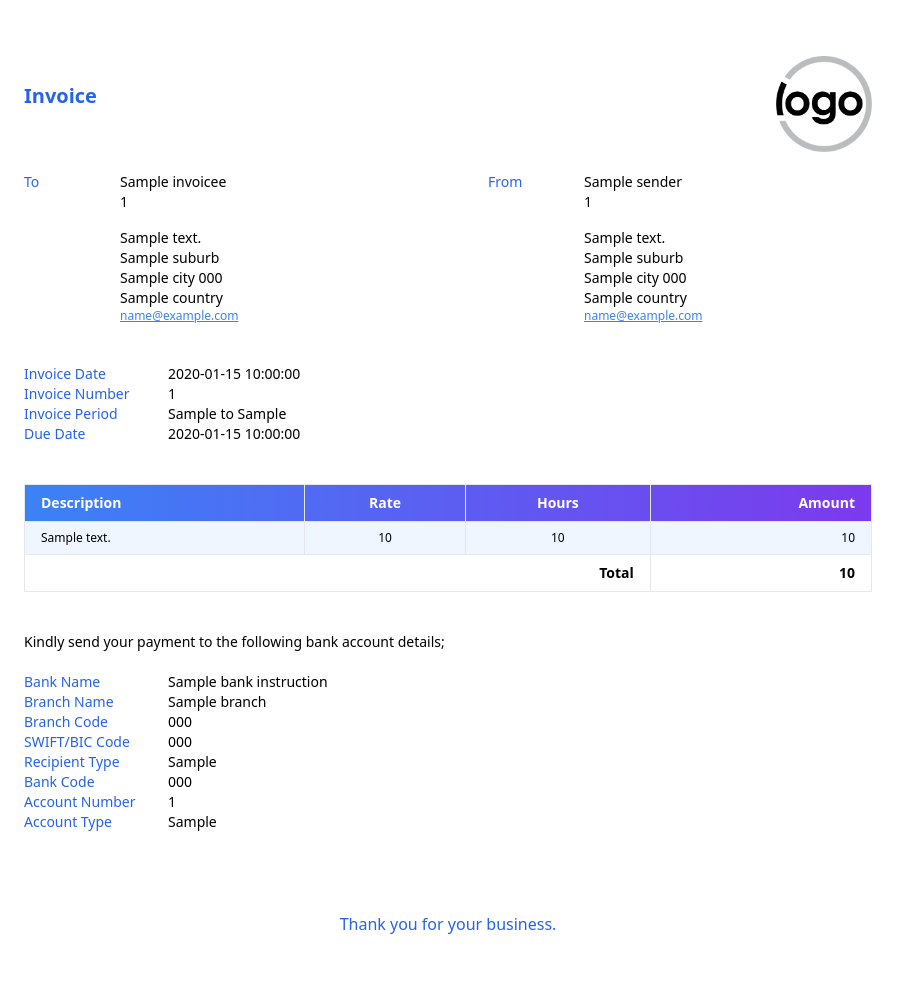
After one commit to ben05allen/GenVoice, a Python web app: template templates/time-invoice.html in a window 1280 px wide. The commit adds this page. Shown: the whole page, without its empty margins (0-911 px from the left). Run offline with Jinja, Linux system fonts and the light colour scheme; the template is opened without the code that fills it: most values are stand-ins (such as "Sample title", 1, 10 or a date in 2020).

Commit message:
adding new templates

```diff
--- a/pyproject.toml
+++ b/pyproject.toml
@@ -27,8 +27,8 @@ dev = [
 ]
 
 [build-system]
-requires = ["hatchling"]
-build-backend = "hatchling.build"
+requires = ["uv_build>=0.9.1,<0.10.0"]
+build-backend = "uv_build"
 
 [tool.pytest.ini_options]
 addopts = "--cov --cov-report=term-missing"
--- /dev/null
+++ b/templates/time-invoice.html
@@ -0,0 +1,136 @@
+<!doctype html>
+<html lang="en">
+  <head>
+    <meta charset="UTF-8" />
+    <meta name="viewport" content="width=device-width, initial-scale=1.0" />
+    <title>Invoice</title>
+    <link
+      href="https://cdn.jsdelivr.net/npm/tailwindcss@2.2.19/dist/tailwind.min.css"
+      rel="stylesheet"
+    />
+    <style>
+      @page {
+        size: A4;
+      }
+    </style>
+  </head>
+  <body>
+    <div class="max-w-4xl my-8 p-6 bg-white text-sm">
+      <div class="flex flex-row justify-between items-center mb-5">
+        <h1 class="text-xl font-bold text-blue-600 mb-4">Invoice</h1>
+        <div>
+          <img src="static/logo.png" alt="" class="h-24" />
+        </div>
+      </div>
+      <div class="flex flex-row mb-10 gap-20">
+        <div class="flex flex-row">
+          <div class="text-blue-600 w-24">To</div>
+          <div class="text-sm w-72">
+            <p>{{ invoicee.name }}</p>
+            <p class="mb-4">{{ invoicee.phone_number }}</p>
+            <p>{{ invoicee.street_address }}</p>
+            <p>{{ invoicee.suburb }}</p>
+            <p>{{ invoicee.city }} {{ invoicee.postcode }}</p>
+            <p>{{ invoicee.country }}</p>
+            <p class="text-xs text-blue-500 underline">{{ invoicee.email }}</p>
+          </div>
+        </div>
+        <div class="flex flex-row">
+          <div class="text-blue-600 w-24">From</div>
+          <div class="text-sm w-72">
+            <p>{{ sender.name }}</p>
+            <p class="mb-4">{{ sender.phone_number }}</p>
+            <p>{{ sender.street_address }}</p>
+            <p>{{ sender.suburb }}</p>
+            <p>{{ sender.city }} {{ sender.postcode }}</p>
+            <p>{{ sender.country }}</p>
+            <p class="text-xs text-blue-500 underline">{{ sender.email }}</p>
+          </div>
+        </div>
+      </div>
+
+      <div class="flex flex-col mb-10">
+        <div class="flex flex-row items-center">
+          <p class="text-blue-600 w-36">Invoice Date</p>
+          <p>{{ invoice_date }}</p>
+        </div>
+        <div class="flex flex-row items-center">
+          <p class="text-blue-600 w-36">Invoice Number</p>
+          <p>{{ invoice_number }}</p>
+        </div>
+        <div class="flex flex-row items-center">
+          <p class="text-blue-600 w-36">Invoice Period</p>
+          <p>{{ period_start }} to {{ period_end }}</p>
+        </div>
+        <div class="flex flex-row items-center">
+          <p class="text-blue-600 w-36">Due Date</p>
+          <p>{{ due_date }}</p>
+        </div>
+      </div>
+
+      <table class="w-full border-collapse">
+        <thead>
+          <tr class="text-white bg-gradient-to-r from-blue-500 to-purple-600">
+            <th class="border px-4 py-2 text-left">Description</th>
+            <th class="border px-4 py-2 text-center">Rate</th>
+            <th class="border px-4 py-2 text-center">Hours</th>
+            <th class="border px-4 py-2 text-right">Amount</th>
+          </tr>
+        </thead>
+        <tbody>
+          {% for item in items %}
+          <tr
+            class="{% if loop.index0 % 2 == 0 %}bg-blue-50{% else %}bg-white{% endif %}"
+          >
+            <td class="border px-4 py-2 text-xs">{{ item.description }}</td>
+            <td class="border px-4 py-2 text-xs text-center">
+              {{ item.price }}
+            </td>
+            <td class="border px-4 py-2 text-xs text-center">
+              {{ item.quantity }}
+            </td>
+            <td class="border px-4 py-2 text-xs text-right">
+              {{ item.total }}
+            </td>
+          </tr>
+          {% endfor %}
+        </tbody>
+        <tfoot>
+          <tr class="font-bold">
+            <td colspan="3" class="border px-4 py-2 text-right">Total</td>
+            <td class="border px-4 py-2 text-right">{{ total }}</td>
+          </tr>
+        </tfoot>
+      </table>
+
+      <p class="mt-10">
+        Kindly send your payment to the following bank account details;
+      </p>
+      <div class="flex flex-row text-sm mt-5">
+        <div class="text-blue-600 w-36">
+          <p>Bank Name</p>
+          <p>Branch Name</p>
+          <p>Branch Code</p>
+          <p>SWIFT/BIC Code</p>
+          <p>Recipient Type</p>
+          <p>Bank Code</p>
+          <p>Account Number</p>
+          <p>Account Type</p>
+        </div>
+        <div>
+          <p>{{ bank_instructions.bank_name }}</p>
+          <p>{{ bank_instructions.branch }}</p>
+          <p>{{ bank_instructions.branch_code }}</p>
+          <p>{{ bank_instructions.swift_bic_code }}</p>
+          <p>{{ bank_instructions.recipient_type }}</p>
+          <p>{{ bank_instructions.bank_code }}</p>
+          <p>{{ bank_instructions.account_number }}</p>
+          <p>{{ bank_instructions.account_type }}</p>
+        </div>
+      </div>
+      <p class="text-blue-600 text-base text-center mt-20">
+        Thank you for your business.
+      </p>
+    </div>
+  </body>
+</html>
```
Also changed, not shown: templates/service-invoice.html (renamed from templates/invoice.html, +6 -12 lines), 1 other file. Lines whose indentation alone changed are shown as unchanged.
